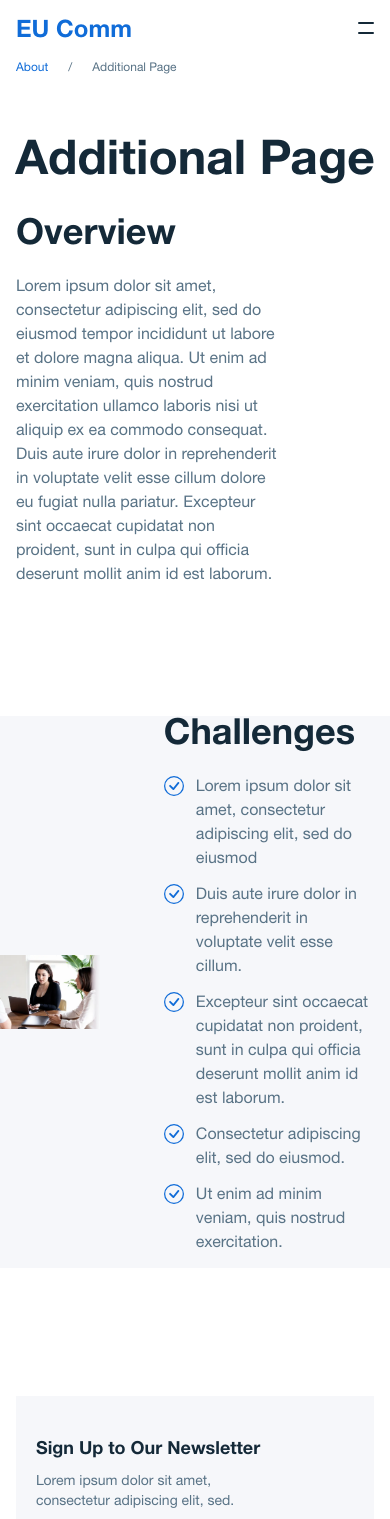
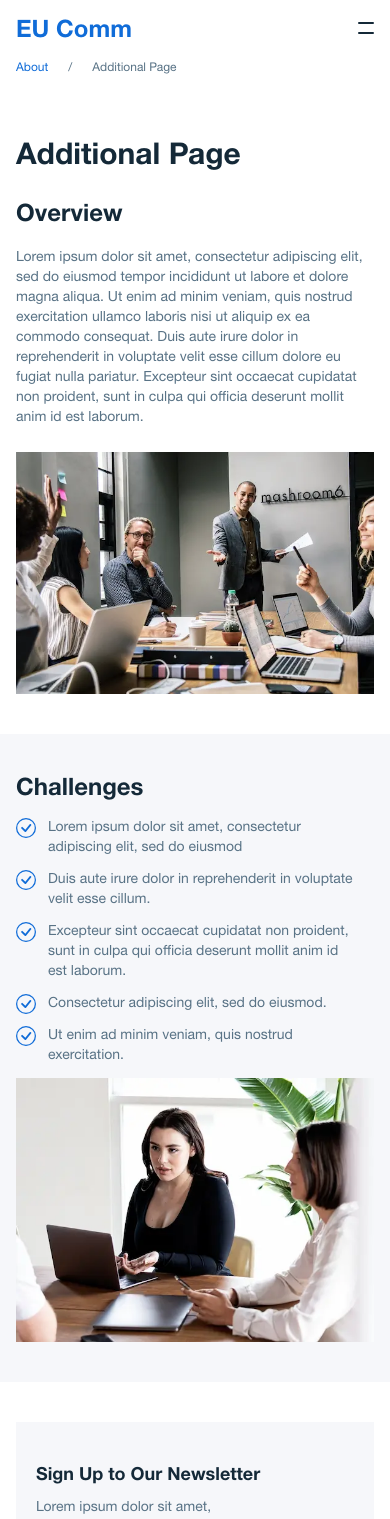
Before and after one commit to arpitgupta1214/eucomm, a Next.js app: page /about/additional-page in a window 390 px wide. Shown: the top 1519 px of the page. Built offline with nearby package versions, Linux system fonts and the light colour scheme; what calendar-dates would draw is missing.

Commit message:
additional page added

```diff
--- a/pages/about/additional-page.jsx
+++ b/pages/about/additional-page.jsx
@@ -7,13 +7,19 @@ const AdditionalPage = (props) => {
   return (
     <div className="w-full mt-16 flex flex-col items-center">
       {/* head */}
-      <div className="mb-7 text-5xl font-bold">{props.pageHead}</div>
+      <div className="mb-6 content-md text-3xl md:text-5xl font-bold md:text-center">
+        {props.pageHead}
+      </div>
       {/* overview */}
-      <div className="mb-32 content-md flex items-center">
+      <div className="mb-10 md:mb-32 content-md flex flex-col md:flex-row md:items-center">
         {/* content */}
         <div className="mr-24 w-full max-w-lg">
-          <div className="mb-5 text-4xl font-bold">{props.overviewHead}</div>
-          <div className="text-skin-light">{props.overviewContent}</div>
+          <div className="mb-4 md:mb-5 text-2xl md:text-4xl font-bold">
+            {props.overviewHead}
+          </div>
+          <div className="mb-6 md:mb-0 text-sm md:text-base text-skin-light">
+            {props.overviewContent}
+          </div>
         </div>
         {/* image */}
         <div className="flex-grow">
@@ -27,20 +33,13 @@ const AdditionalPage = (props) => {
       </div>
 
       {/* challenges */}
-      <div className="mb-32 w-full flex items-center bg-skin-light">
-        <div className="w-full max-w-xl">
-          <Image
-            src={props.challengesImage.src}
-            height={props.challengesImage.height}
-            width={props.challengesImage.width}
-            alt=""
-            layout="responsive"
-          />
-        </div>
-
-        <div className="ml-16 max-w-xl pr-5">
-          <div className="mb-5 text-4xl font-bold">{props.challengesHead}</div>
-          <div className="text-skin-light">
+      <div className="mb-10 md:mb-32 w-full flex flex-col md:flex-row-reverse md:justify-end md:items-center bg-skin-light py-10 px-4 md:p-0">
+        {/* content */}
+        <div className="md:ml-16 max-w-xl pr-5">
+          <div className="mb-3 md:mb-5 text-2xl md:text-4xl font-bold">
+            {props.challengesHead}
+          </div>
+          <div className="text-sm md:text-base text-skin-light">
             {props.challenges.map((challenge, idx) => (
               <div key={`challenge-${idx}`} className="mb-3 flex">
                 <div className="w-5 h-5 flex-shrink-0 mr-3 text-skin-highlight">
@@ -51,9 +50,19 @@ const AdditionalPage = (props) => {
             ))}
           </div>
         </div>
+
+        <div className="w-full max-w-xl">
+          <Image
+            src={props.challengesImage.src}
+            height={props.challengesImage.height}
+            width={props.challengesImage.width}
+            alt=""
+            layout="responsive"
+          />
+        </div>
       </div>
 
-      <div className="content-sm mb-32">
+      <div className="mb-3 md:mb-32 content-sm">
         <Newsletter />
       </div>
     </div>
--- a/pages/about/contact.jsx
+++ b/pages/about/contact.jsx
@@ -7,7 +7,9 @@ const Contact = ({ config, ...props }) => {
   return (
     <div className="w-full mt-11 md:mt-16 flex flex-col items-center">
       {/* head */}
-      <div className="mb-5 text-5xl font-bold">{props.pageHead}</div>
+      <div className="mb-5 content-md text-3xl md:text-5xl font-bold md:text-center">
+        {props.pageHead}
+      </div>
 
       <div className="mb-10 md:mb-28 content-md flex flex-col md:flex-row-reverse">
         {/* map */}
```
